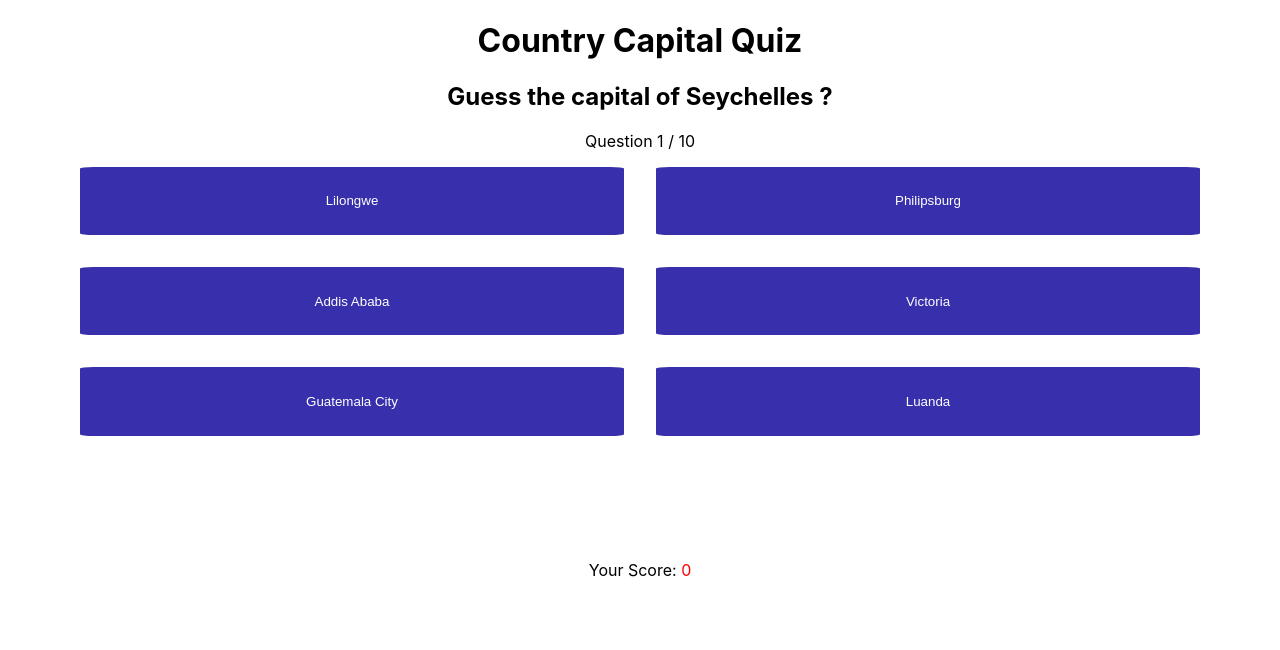
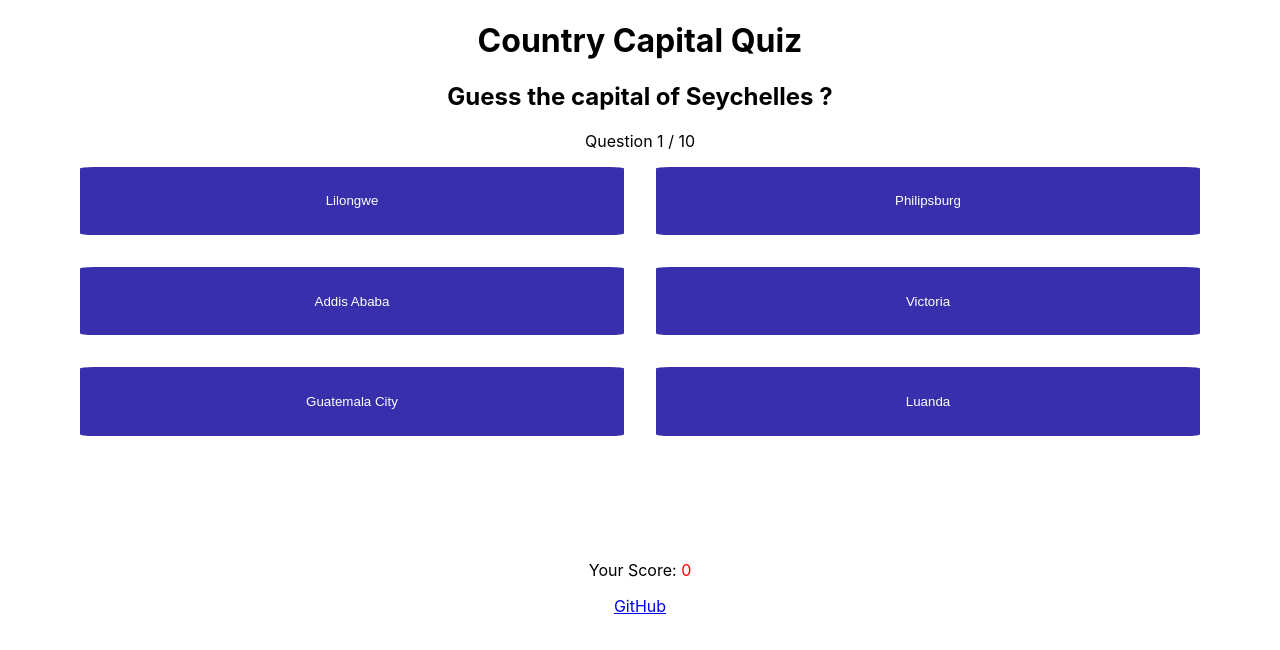
Before and after one commit to craig-dsilva/country-capital-quiz, a React (Create React App) app: page / in a window 1280 px wide. Shown: the top 650 px of the page. Built offline with nearby package versions, Linux system fonts and the light colour scheme; the HTML template or start-up script is replaced by a standard one.

Commit message:
GitHub Link

```diff
--- a/src/App.tsx
+++ b/src/App.tsx
@@ -25,7 +25,7 @@ const App = () => {
       arr.push(Math.floor(Math.random() * Countries.length));
     }
     setCountryIds([...countryIds, ...arr]);
-    setCorrectCount(0)
+    setCorrectCount(0);
   };
 
   useEffect(() => {
@@ -71,6 +71,13 @@ const App = () => {
       ) : (
         <Result score={correctCount} restart={setupCountries} />
       )}
+      <a
+        href="https://github.com/craig-dsilva/country-capital-quiz"
+        target="_blank"
+        rel="noreferrer"
+      >
+        GitHub
+      </a>
     </div>
   );
 };
```
